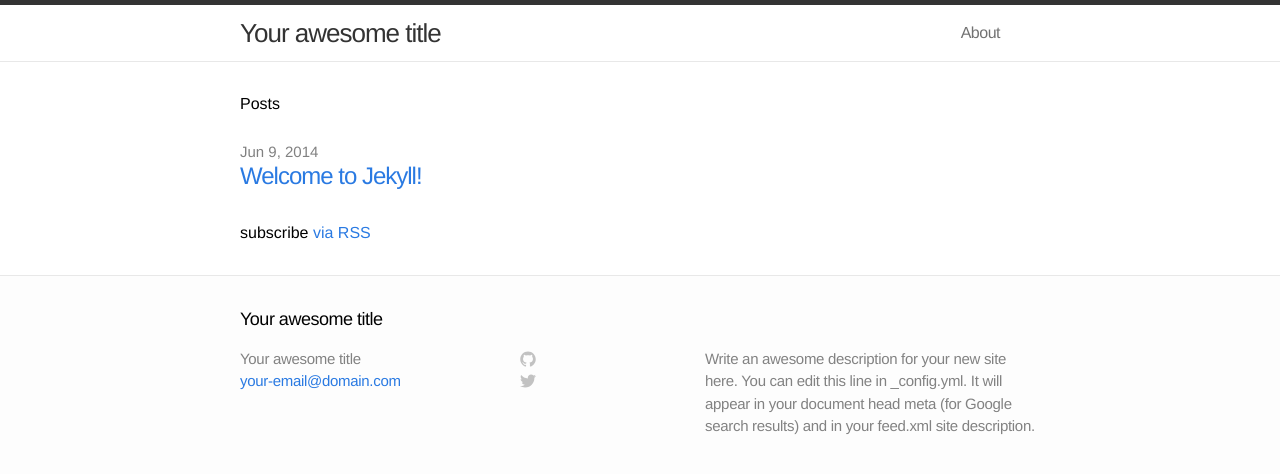
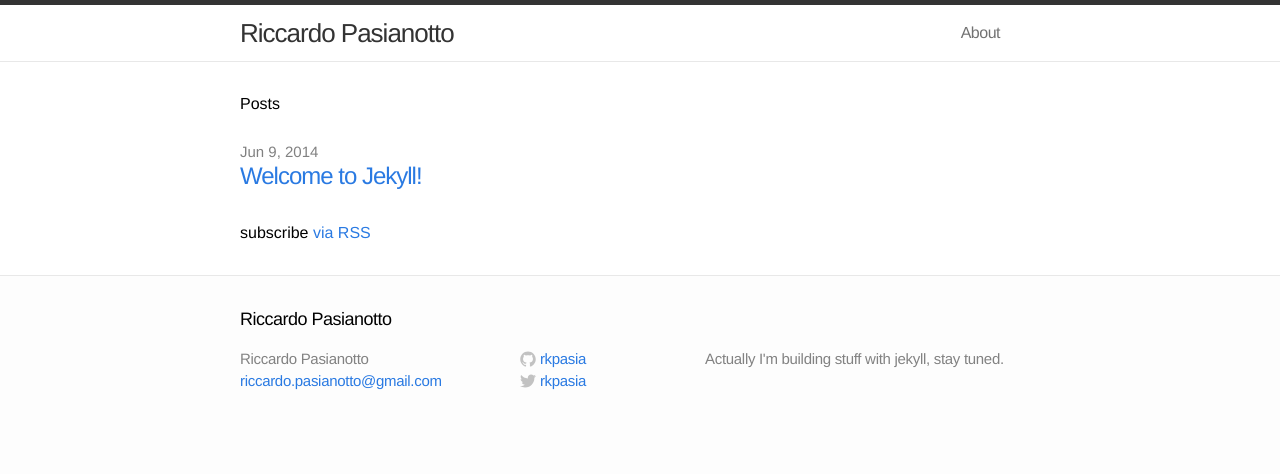
Before and after one commit to rkpasia/rkpasia.github.io, a Jekyll site: the page built from index.html, in a window 1280 px wide. Shown: the top 474 px of the page. Built offline with Jekyll 4.4.1, drawn with Linux system fonts in a browser that asks for light colours.

Commit message:
Updating personal information and site title

```diff
--- a/_config.yml
+++ b/_config.yml
@@ -1,7 +1,8 @@
 # Site settings
-title: Your awesome title
-email: your-email@domain.com
-description: "Write an awesome description for your new site here. You can edit this line in _config.yml. It will appear in your document head meta (for Google search results) and in your feed.xml site description."
+title: Riccardo Pasianotto
+email: riccardo.pasianotto@gmail.com
+description: "Actually I'm building stuff with jekyll, stay tuned."
+username: "rkpasia"
 baseurl: ""
 url: "http://yourdomain.com"
 
```
